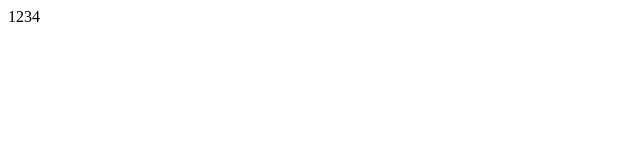
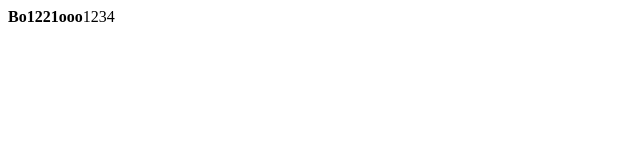
Before and after one commit to guvatara/newYa, a React app: page / in a window 1280 px wide. Shown: the top 160 px of the page, without its empty margins (0-640 px from the left). Built offline with nearby package versions, Linux system fonts and the light colour scheme; the HTML template or start-up script is replaced by a standard one.

Commit message:
test hotreload

```diff
--- a/configs/webpack.config.js
+++ b/configs/webpack.config.js
@@ -7,7 +7,10 @@ module.exports = {
   entry: paths.src + '/index.tsx',
   devtool: 'inline-source-map',
   devServer: {
-    static: paths.build + '/'
+    static: paths.build + '/',
+    compress: true,
+    port: 9000,
+    host: '0.0.0.0',
   },
   module: {
     rules: [
--- a/package.json
+++ b/package.json
@@ -20,13 +20,17 @@
     "@reduxjs/toolkit": "^1.8.0",
     "react": "^17.0.2",
     "react-dom": "^17.0.2",
+    "react-router-dom": "^6.2.2",
     "typings": "^2.1.1"
   },
   "devDependencies": {
+    "@types/jest": "^27.4.1",
     "@types/lodash": "^4.14.179",
     "@types/material-ui": "^0.21.12",
-    "@types/react": "^17.0.39",
+    "@types/node": "^17.0.21",
+    "@types/react": "^17.0.40",
     "@types/react-dom": "^17.0.13",
+    "@types/react-router-dom": "^5.3.3",
     "@types/webpack": "^5.28.0",
     "@typescript-eslint/eslint-plugin": "^5.13.0",
     "@typescript-eslint/parser": "^5.13.0",
--- a/src/App/App.tsx
+++ b/src/App/App.tsx
@@ -3,6 +3,12 @@ import { TEMPORARY_ANY } from '../models/_project';
 
 export const App: React.FC<TEMPORARY_ANY> = () => {
   const Anything = '1234';
+  const Nuuke = (name: string) => <strong>{name}</strong>;
 
-  return <div>{Anything}</div>;
+  return (
+    <div>
+      {Nuuke('Bo1221ooo')}
+      {Anything}
+    </div>
+  );
 };
--- a/template/template.html
+++ b/template/template.html
@@ -1,7 +1,7 @@
 <!DOCTYPE html>
 <html>
 <head>
-    <%= htmlWebpackPlugin.options.title %>
+    <title><%= htmlWebpackPlugin.options.title %></title>
 </head>
 <body>
 <div id="root">
```
Also changed, not shown: 1 other file (tests, documents, lock files or other folders).
